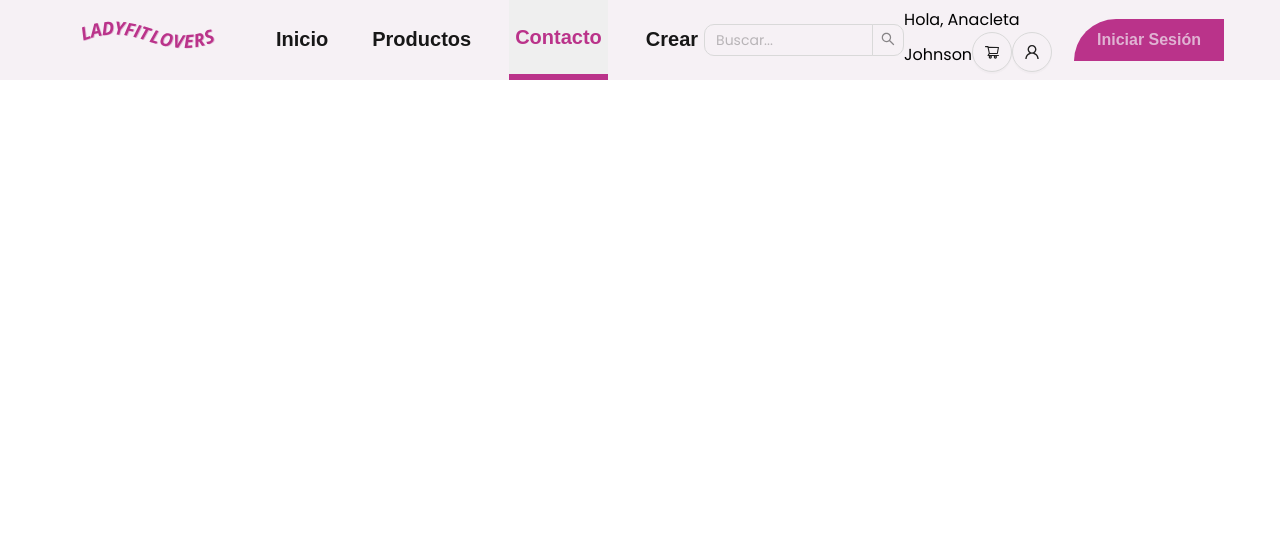
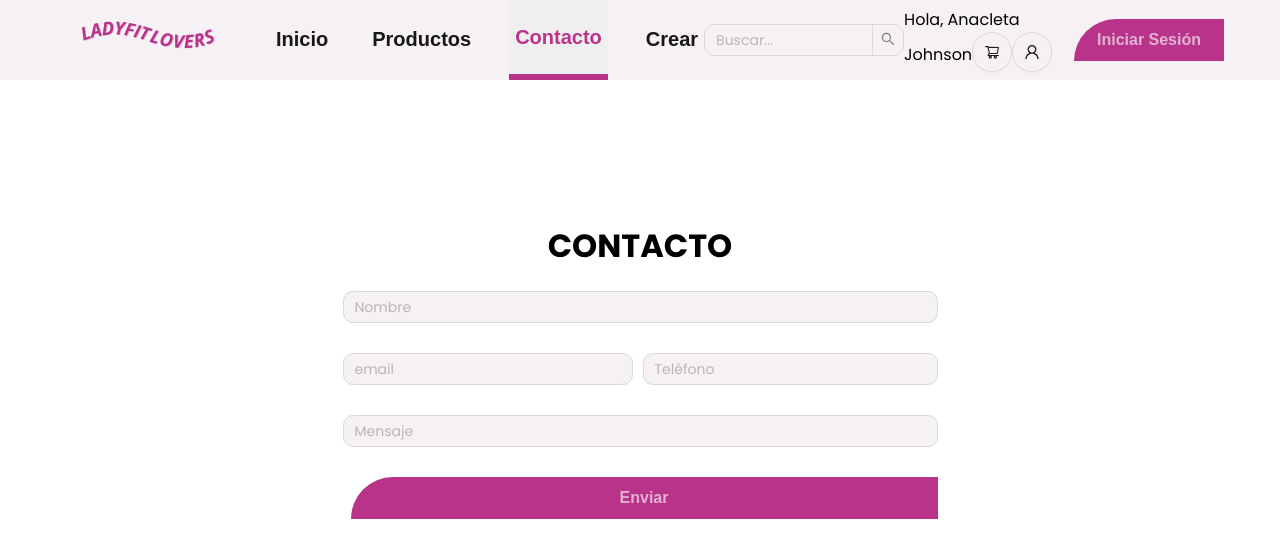
Before and after one commit to ruthosuna92/frontend-ladyfitlovers, a React (Vite) app: page /contacto in a window 1280 px wide. Shown: the top 558 px of the page. Built offline with nearby package versions, Linux system fonts and the light colour scheme; no server answers.

Commit message:
contac style

```diff
--- a/package.json
+++ b/package.json
@@ -11,6 +11,7 @@
   },
   "dependencies": {
     "@ant-design/icons": "^5.2.6",
+    "@emailjs/browser": "^3.11.0",
     "@redux-devtools/extension": "^3.2.5",
     "antd": "^5.9.4",
     "axios": "^1.5.1",
--- a/src/App.jsx
+++ b/src/App.jsx
@@ -10,7 +10,7 @@ import ProductsView from "./views/ProductsView/ProductsView";
 import Home from "./views/Home/Home";
 import Detail from "./views/Detail/Detail";
 import NavBar from "./components/NavBar/NavBar";
-
+import Contac from "./views/Contac/Contac";
 import Products from "./components/Products/Products";
 import CreateProduct from "./components/CreateProduct/CreateProduct";
 import getAllCategories from "./redux/Actions/getAllCategories";
@@ -55,7 +55,7 @@ const App = () => {
         <Route path="/" element={<Home />} />
         <Route path="/admin" />
         <Route path="/login" />
-        <Route path="/contacto" />
+        <Route path="/contacto" element={<Contac/>}/>
         <Route path="/register" />
         <Route path="/products" element={<ProductsView />} />
         <Route path="/products/:category" />
--- /dev/null
+++ b/src/views/Contac/Contac.jsx
@@ -0,0 +1,132 @@
+import React, { useState } from 'react';
+import { useDispatch } from 'react-redux';
+import { Input } from 'antd';
+import ButtonPrimary from '../../components/ButtonPrimary/ButtonPrimary';
+import style from "./Contac.module.css"
+const Contac = () => {
+    const dispatch = useDispatch()
+    const [formData, setFormData] = useState({
+        name: '',
+        email: '',
+        phone: '',
+        message: '',
+    });
+    const [errors, setErrors] = useState({
+        name: '',
+        email: '',
+        message: '',
+    });
+    const validateForm = (input) => {
+        const newErrors = {
+            name: "",
+            email: "",
+            message: "",
+        };
+        if (input.name === "") {
+            newErrors.name = "El nombre no puede estar vacío.";
+        }
+        if (input.email === "") {
+            newErrors.email = "El correo electrónico es obligatorio..";
+        }else if (!/^\w+([\.-]?\w+)*@\w+([\.-]?\w+)*(\.\w{2,4})+$/.test(input.email)) {
+            newErrors.email = "El correo electrónico no es válido.";
+        }
+        if (input.message === '') {
+            newErrors.message = 'El mensaje es obligatorio.';
+        } else if (input.message && input.message.length < 20) {
+            newErrors.message = 'El mensaje debe tener al menos 20 caracteres.';
+        }
+        setErrors({
+            ...errors,
+            name: newErrors.name,
+            email: newErrors.email,
+            message: newErrors.message
+        });
+    };
+    const handleChange = (event) => {
+        const { name, value } = event.target;
+        setFormData({
+            ...formData,
+            [name]: value,
+        });
+        validateForm({
+            [name]: value
+        });
+    };
+    const handleSubmit = () => {
+        if (formData.name !== "" && formData.email !== "" && formData.message !== "") {
+            console.log('Datos del formulario:', formData);
+            setFormData({
+                name: '',
+                email: '',
+                phone: '',
+                message: '',
+            });
+        } else {
+            console.log("error")
+        }
+    };
+    return (
+        <div className={style.continer}>
+        <div className={style.continercontac}>
+            <h1>CONTACTO</h1>
+            <div >
+                <div className={style.message}>
+                    <label>
+
+                        <Input
+                            placeholder='Nombre'
+                            type="text"
+                            name="name"
+                            value={formData.name}
+                            onChange={handleChange}
+                        />
+                    </label>
+                    <p className={style.texterror}>{errors.name}</p>
+                </div>
+                <div className={style.twodata}>
+                <div className={style.message1}>
+                    <label className={style.editinput}>
+                        <Input
+                        placeholder='email'
+                            type="email"
+                            name="email"
+                            value={formData.email}
+                            onChange={handleChange}
+                        />
+                    </label>
+                    <p className={style.texterror}>{errors.email}</p>
+                </div>
+
+                <div className={style.message}>
+                    <label>
+
+                        <Input
+                            placeholder='Teléfono'
+                            type="tel"
+                            name="phone"
+                            value={formData.phone}
+                            onChange={handleChange}
+                        />
+                    </label>
+                </div>
+                </div>
+                <div className={style.message}>
+                    <label>
+
+                        <Input
+                            placeholder='Mensaje'
+                            name="message"
+                            value={formData.message}
+                            onChange={handleChange}
+                        />
+                    </label>
+                    <p className={style.texterror}>{errors.message}</p>
+                </div>
+                <ButtonPrimary title="Enviar" onClick={handleSubmit}/>
+            </div>
+        </div>
+        </div>
+    );
+};
+
+export default Contac;
--- /dev/null
+++ b/src/views/Contac/Contac.module.css
@@ -0,0 +1,41 @@
+.continer{
+    width: 100vw;
+    height: 70vh;
+    display: grid;
+    place-items: center;
+}
+
+.continercontac{
+    position: relative;
+    border-radius: 20px;
+    width: 600px;
+    height: 500px;
+    display: flex;
+    flex-direction: column;
+    align-items: center;
+    justify-content: center;
+}
+.continercontac>div{
+    display: flex;
+    flex-direction: column;
+    gap: 30px;
+}
+.twodata{
+    display: flex;
+    gap: 10px;
+}
+.message{
+   position: relative;
+}
+.message1{
+   width: 290px;
+   position: relative;
+}
+.texterror{
+    position: absolute;
+    color: red;
+    top: 15px;
+}
+.editinput{
+width: 200px;
+}
```
Also changed, not shown: 1 other file (tests, documents, lock files or other folders).
